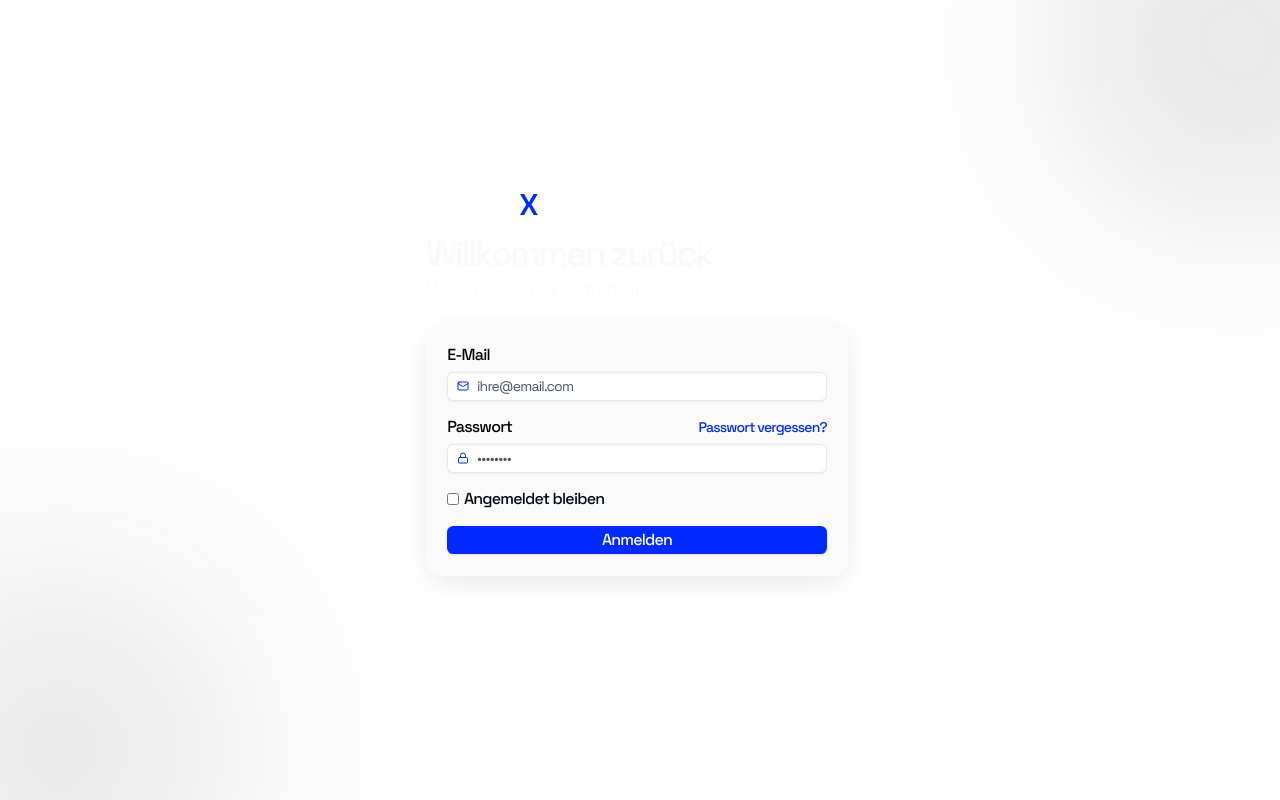
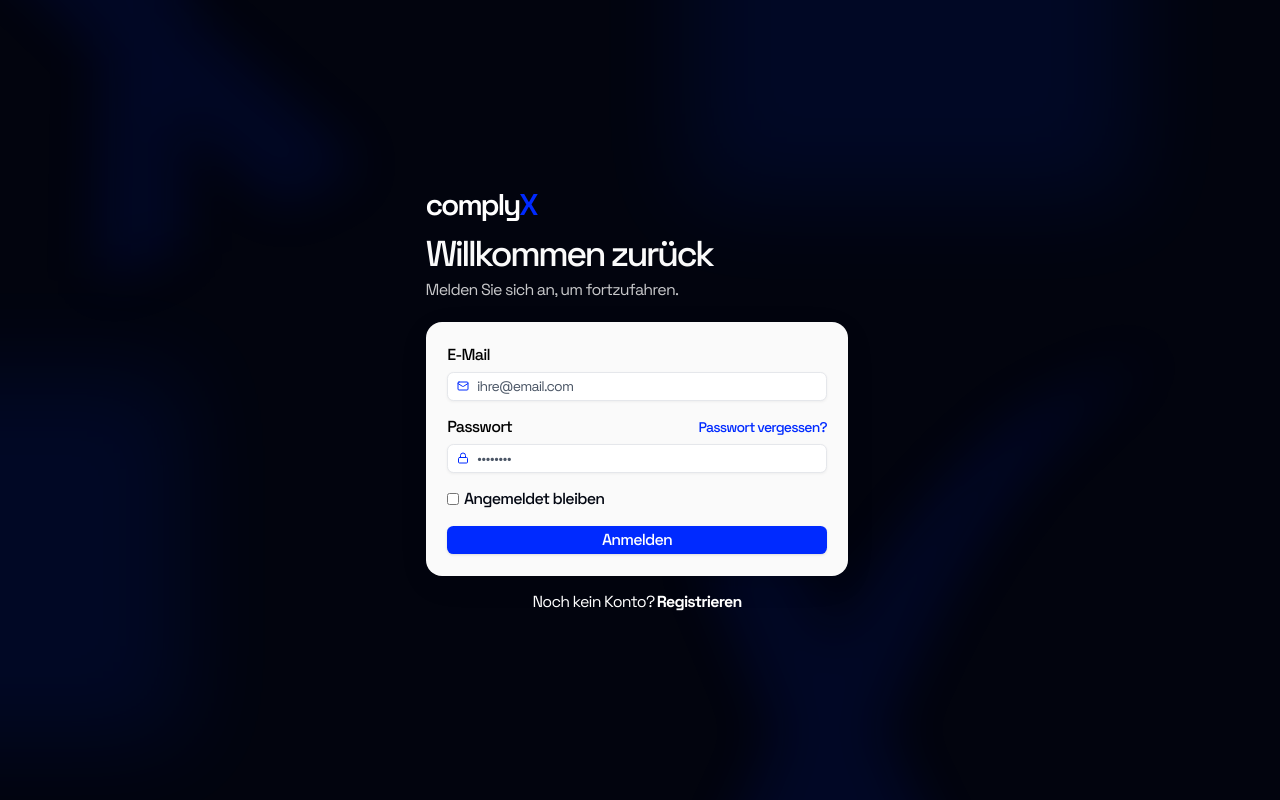
Before and after one commit to nxkolas/compliance, a Next.js app in the folder my-app/: page /auth/login in a window 1280 px wide. Built offline with nearby package versions, Linux system fonts and the light colour scheme; no server answers.

Commit message:
update login

```diff
--- a/my-app/app/auth/login/page.tsx
+++ b/my-app/app/auth/login/page.tsx
@@ -1,24 +1,24 @@
-import { LoginForm } from "@/components/login-form";
+import { LoginForm } from "../../../components/login-form"; // Mit geschweiften Klammern!
 import { getDictionary } from "@/lib/i18n";
 import { Suspense } from "react";
+import Image from "next/image";
 
 export default function Page() {
   return (
-    <main
-      className="relative flex min-h-svh w-full items-center justify-center overflow-hidden bg-background px-6 py-12 md:px-10"
-      style={{
-        background:
-          "linear-gradient(135deg, var(--color-background) 0%, color-mix(in oklch, var(--color-primary) 10%, var(--color-background)) 100%)",
-      }}
-    >
-      <div
-        aria-hidden="true"
-        className="pointer-events-none absolute -right-40 -top-40 size-115 rounded-full bg-primary/20 blur-[120px]"
-      />
-      <div
-        aria-hidden="true"
-        className="pointer-events-none absolute -bottom-44 -left-40 size-130 rounded-full bg-primary/15 blur-[130px]"
-      />
+    <main className="relative flex min-h-svh w-full items-center justify-center overflow-hidden bg-slate-950 p-4">
+
+{/* HINTERGRUND: Der Pfad zeigt jetzt genau in den images-Ordner */}
+<div className="absolute inset-0 z-0 pointer-events-none">
+  <Image
+    src="/images/Startseite.svg" // <-- Hier "/images/" davor packen und das große "S" beachten!
+    alt="Hintergrund"
+    fill
+    className="object-cover"
+    priority
+  />
+</div>
+
+      {/* VORDERGRUND: Die Maske schwebt darüber */}
       <div className="relative z-10 w-full max-w-md">
         <Suspense fallback={null}>
           <LoginFormLoader />
```
Also changed, not shown: my-app/public/images/Startseite.svg (added).
